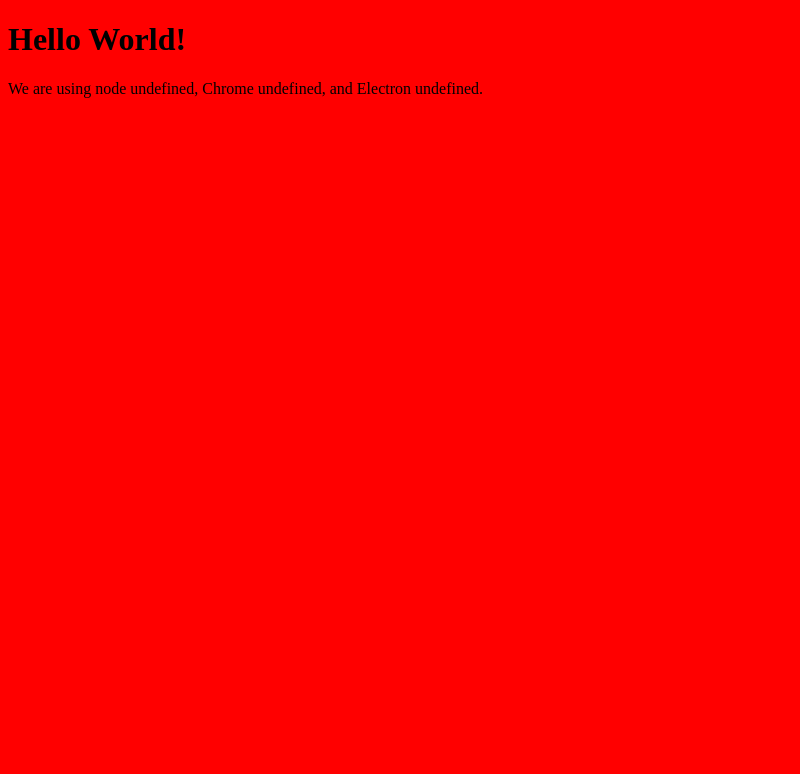
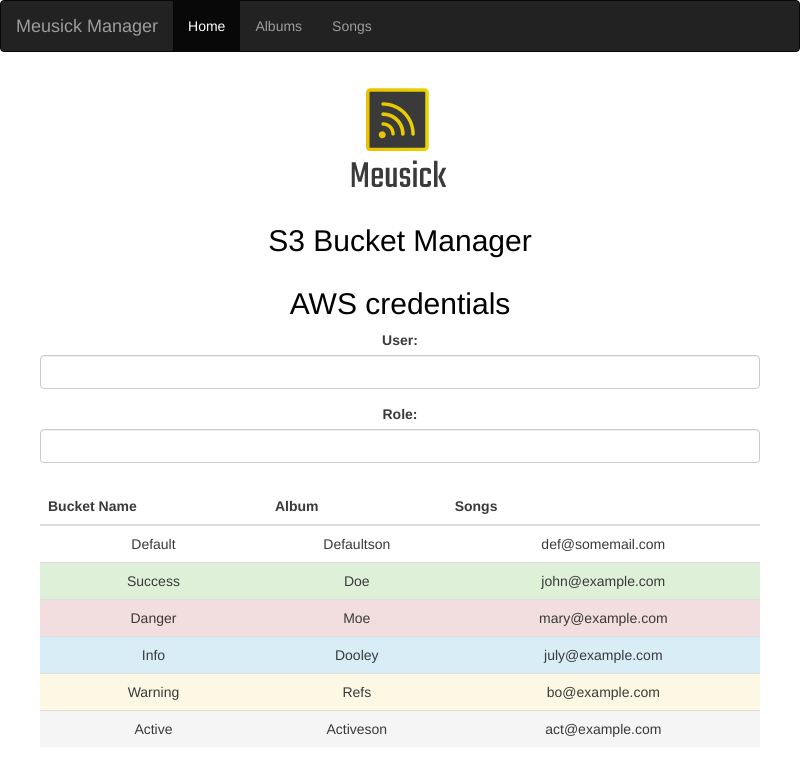
Before and after one commit to KristenOrue/meusick-manager, an Electron app: page index.html in a window 800 px wide. Drawn offline with nearby package versions, Linux system fonts and the light colour scheme.

Commit message:
Bootstrapped some styling into home page

```diff
--- /dev/null
+++ b/index.css
@@ -0,0 +1,9 @@
+body {
+    background-color: white;
+    text-align: center;
+    color:#3a3a3a;    ;
+}
+
+h2{
+    color: black;
+}
--- a/index.html
+++ b/index.html
@@ -1,19 +1,97 @@
 <!-- The webpage you want to display once the application is initialized-->
 <!-- This web[age represents the "rendered process" -->
+<!-- Reference: https://www.w3schools.com/bootstrap/tryit.asp?filename=trybs_table_contextual&stacked=h -->
+<!-- Reference: https://www.w3schools.com/bootstrap/tryit.asp?filename=trybs_form_input&stacked=h -->
+<!DOCTYPE html>
+<html lang="en">
+<head>
+  <title>Meusick Manager</title>
+  <meta charset="utf-8">
+  <meta name="viewport" content="width=device-width, initial-scale=1">
+  <link rel="stylesheet" href="https://maxcdn.bootstrapcdn.com/bootstrap/3.4.1/css/bootstrap.min.css">
+  <link rel="stylesheet" href="index.css">
+  <script src="https://ajax.googleapis.com/ajax/libs/jquery/3.5.1/jquery.min.js"></script>
+  <script src="https://maxcdn.bootstrapcdn.com/bootstrap/3.4.1/js/bootstrap.min.js"></script>
+</head>
+<body>
+<!-- Navigation Bar -->
+<nav class="navbar navbar-inverse">
+    <div class="container-fluid">
+        <div class="navbar-header">
+        <a class="navbar-brand" href="#">Meusick Manager</a>
+        </div>
+        <ul class="nav navbar-nav">
+        <li class="active"><a href="#">Home</a></li>
+        <li><a href="#">Albums</a></li>
+        <li><a href="#">Songs</a></li>
+        </ul>
+    </div>
+</nav>
 
-<!DOCTYPE html>
-<html>
-<head>
-    <meta charset="UTF-8">
-    <title>Hello World!</title>
-    <meta http-equiv="Content-Security-Policy" content="script-src 'self' 'unsafe-inline';" />
-</head>
-<body style="background: red;">
-    <h1>Hello World!</h1>
-    <p>
-        We are using node <script>document.write(process.versions.node)</script>,
-        Chrome <script>document.write(process.versions.chrome)</script>,
-        and Electron <script>document.write(process.versions.electron)</script>.
-    </p>
+<header>
+    <img src="assets/images/logo.png" alt="logo" />
+    <h2>S3 Bucket Manager</h2>
+</header>
+
+<!-- Form for credentials:  -->
+<div class="container">
+    <h2>AWS credentials</h2>
+    <form>
+      <div class="form-group">
+        <label for="usr">User:</label>
+        <input type="text" class="form-control" id="usr">
+      </div>
+      <div class="form-group">
+        <label for="pwd">Role:</label>
+        <input type="password" class="form-control" id="pwd">
+      </div>
+    </form>
+</div>
+
+<div class="container">
+  <p></p>
+  <table class="table">
+    <thead>
+      <tr>
+        <th>Bucket Name</th>
+        <th>Album</th>
+        <th>Songs</th>
+      </tr>
+    </thead>
+    <tbody>
+      <tr>
+        <td>Default</td>
+        <td>Defaultson</td>
+        <td>def@somemail.com</td>
+      </tr>
+      <tr class="success">
+        <td>Success</td>
+        <td>Doe</td>
+        <td>john@example.com</td>
+      </tr>
+      <tr class="danger">
+        <td>Danger</td>
+        <td>Moe</td>
+        <td>mary@example.com</td>
+      </tr>
+      <tr class="info">
+        <td>Info</td>
+        <td>Dooley</td>
+        <td>july@example.com</td>
+      </tr>
+      <tr class="warning">
+        <td>Warning</td>
+        <td>Refs</td>
+        <td>bo@example.com</td>
+      </tr>
+      <tr class="active">
+        <td>Active</td>
+        <td>Activeson</td>
+        <td>act@example.com</td>
+      </tr>
+    </tbody>
+  </table>
+</div>
+
 </body>
 </html>
```
Also changed, not shown: assets/images/logo.png (added).
